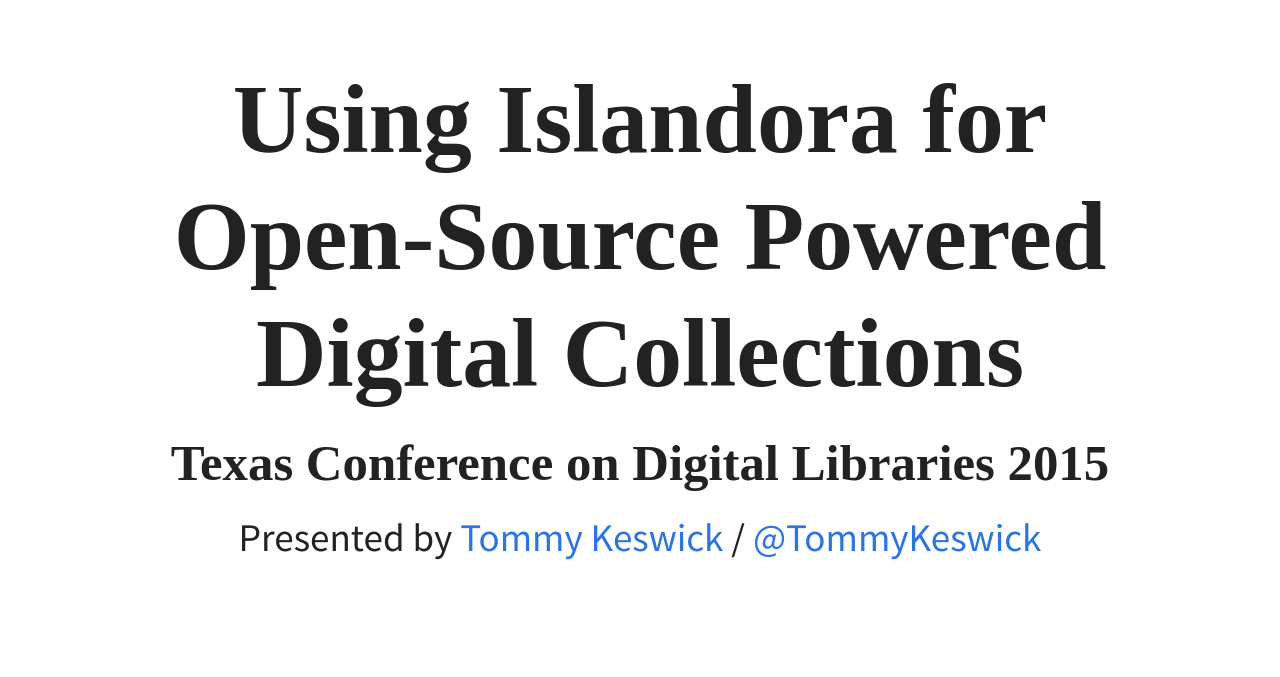
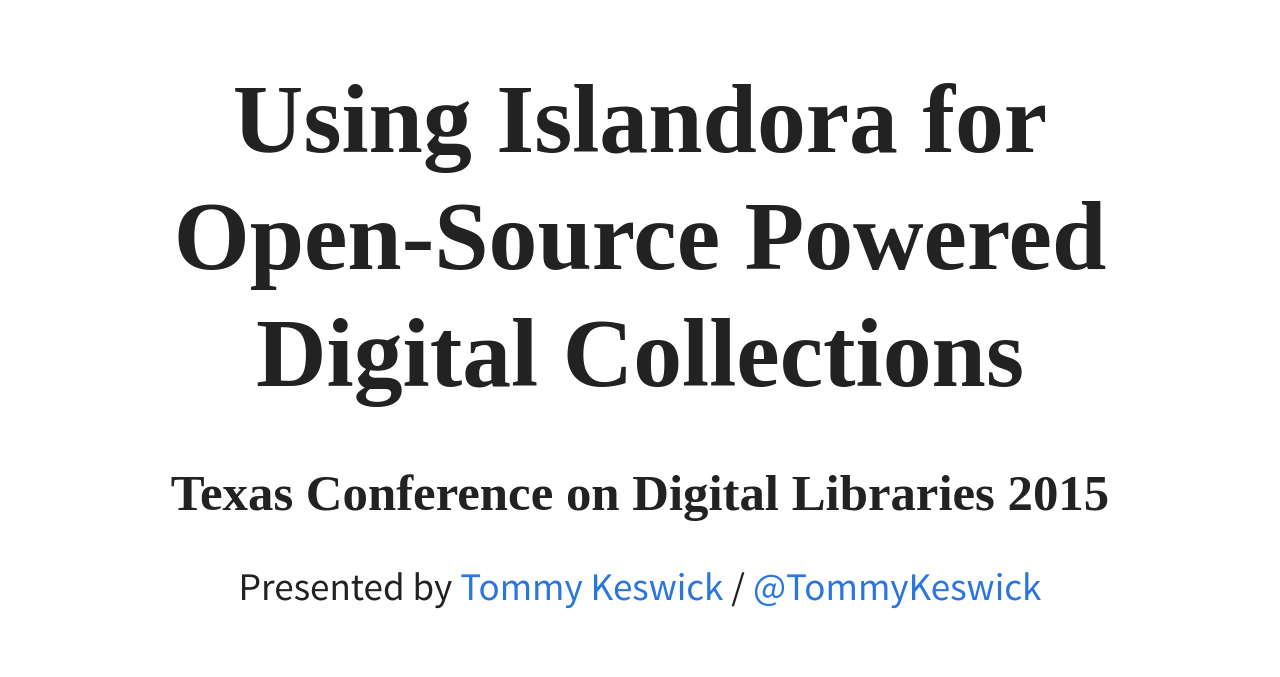
Before and after one commit to t4k/tcdl_2015, a website: page index.html in a window 1280 px wide. Shown: the top 677 px of the page. Drawn offline with Linux system fonts and the light colour scheme.

Commit message:
Adjust styles on first slide and backgrounds

```diff
--- a/custom.css
+++ b/custom.css
@@ -54,5 +54,12 @@
 .bg-solr .slide-background.present,
 .bg-drupal .slide-background.present,
 .bg-islandora .slide-background.present {
-  box-shadow: inset 0 0 0 10000px rgba(255, 255, 255, 0.8);
+  box-shadow: inset 0 0 0 10000px rgba(255, 255, 255, 0.9);
 }
+
+.first .reveal h3 {
+  margin-top: 1em;
+}
+.first .reveal p {
+  margin-top: 1em;
+}
--- a/index.html
+++ b/index.html
@@ -42,7 +42,7 @@
 				<!-- This `img` will appear on every slide. See `custom.css` for positiong and sizing styles. -->
 				<img src="images/logos/cherryhill_logo.svg" id="logo">
 
-				<section data-markdown>
+				<section data-state="first" data-markdown>
 					<script type="text/template">
 						# Using Islandora for Open-Source Powered Digital Collections
 						### Texas Conference on Digital Libraries 2015
```
